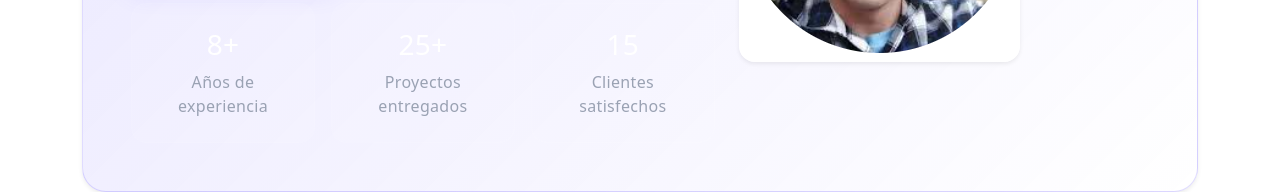
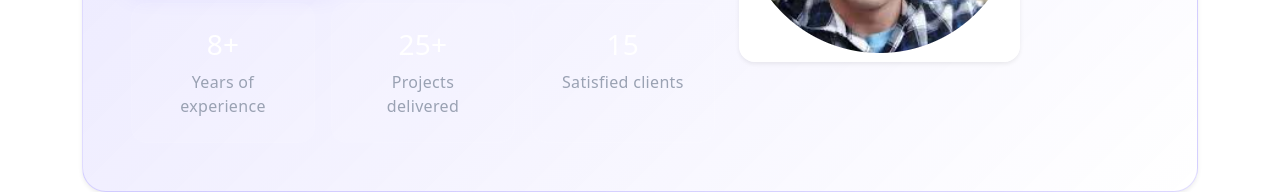
Before and after one commit to tristanlgb/react-cards, a React (Vite) app: page / in a window 1280 px wide. Shown: the part 445-637 px from the top of the page. Built offline with nearby package versions, Linux system fonts and the light colour scheme.

Commit message:
Translate home statistics to English

```diff
--- a/src/components/Home.tsx
+++ b/src/components/Home.tsx
@@ -21,15 +21,15 @@ function Home() {
               <div className="stat-grid mt-4">
                 <div className="stat-card">
                   <h3>8+</h3>
-                  <p>Años de experiencia</p>
+                  <p>Years of experience</p>
                 </div>
                 <div className="stat-card">
                   <h3>25+</h3>
-                  <p>Proyectos entregados</p>
+                  <p>Projects delivered</p>
                 </div>
                 <div className="stat-card">
                   <h3>15</h3>
-                  <p>Clientes satisfechos</p>
+                  <p>Satisfied clients</p>
                 </div>
               </div>
             </div>
```
